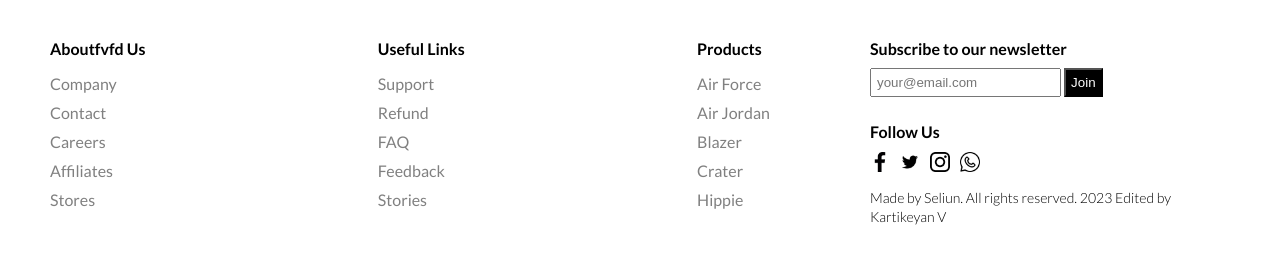
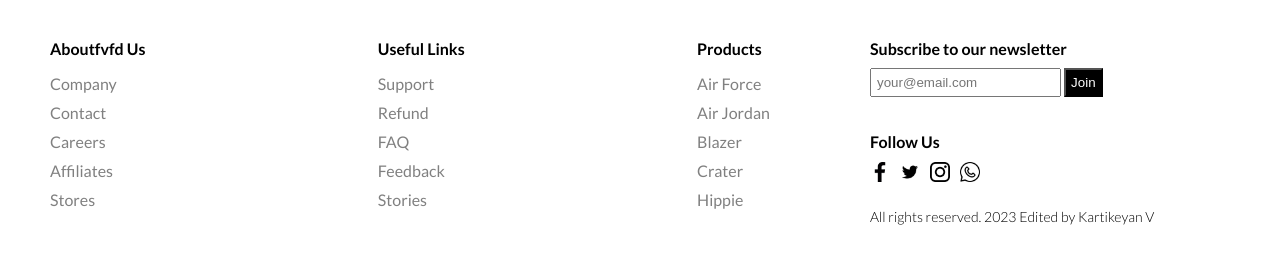
Before and after one commit to Undauntedchampion07/codefix, a plain HTML site: page index.html in a window 1280 px wide. Shown: the part 3112-3387 px from the top of the page. Drawn offline with Linux system fonts and the light colour scheme.

Commit message:
updated credit 1
name added

```diff
--- a/index.html
+++ b/index.html
@@ -249,7 +249,7 @@
                 </div>
             </div>
             <div class="footerRightMenu">
-                <span class="copyright">Made by Seliun. All rights reserved. 2023 Edited by Kartikeyan V </span>
+                <span class="copyright"> All rights reserved. 2023 Edited by Kartikeyan V </span>
             </div>
         </div>
     </footer>
```
